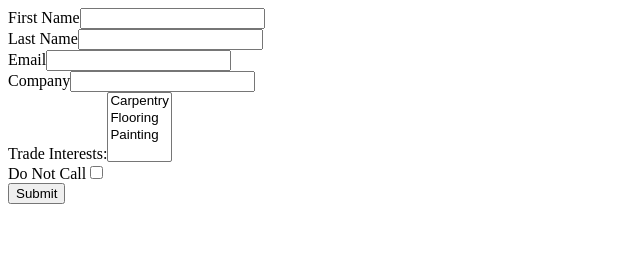
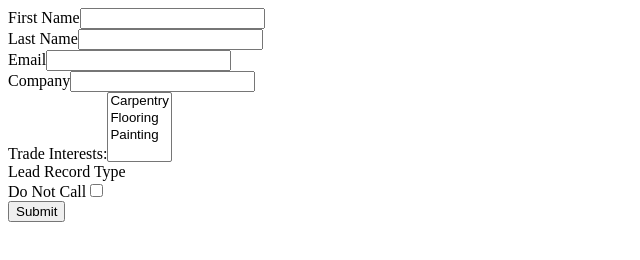
Before and after one commit to billv5w/billv5w.github.io, a plain HTML site: page Trainee.html in a window 1280 px wide. Shown: the whole page, without its empty margins (0-640 px from the left). Drawn offline with Linux system fonts and the light colour scheme.

Commit message:
Update Trainee.html

```diff
--- a/Trainee.html
+++ b/Trainee.html
@@ -35,6 +35,8 @@ Trade Interests:<select  id="00N2v00000RR2nT" multiple="multiple" name="00N2v000
 <option value="Painting">Painting</option>
 </select><br>
 
+ <label for="recordType">Lead Record Type</label><input  type=hidden name="recordType" id="recordType" value="0122v000000CFyhAAG" /><br>
+
 <label for="doNotCall">Do Not Call</label><input  id="doNotCall" name="doNotCall" type="checkbox" value="1" /><br>
 
 <input type="submit" name="submit">
```
